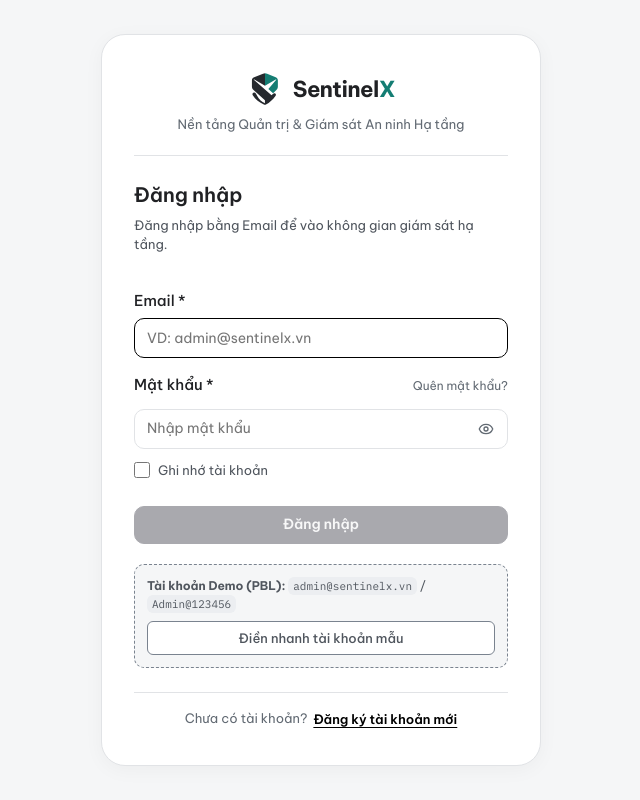
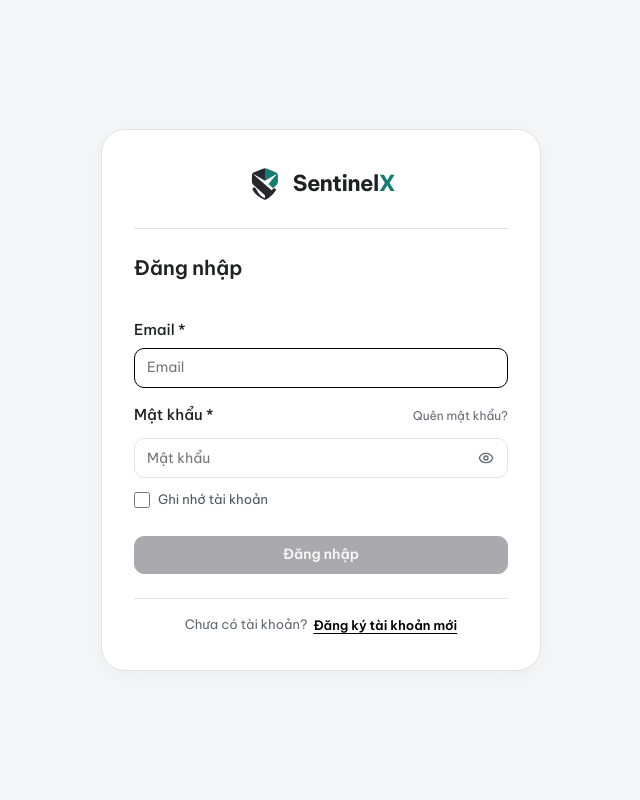
Before and after one commit to namtrungdn310/SentinelX, a React (Vite) app in the folder dashboard/: page / in a window 1280 px wide. Shown: the whole page, without its empty margins (319-959 px from the left). Built offline with nearby package versions, Linux system fonts and the light colour scheme.

Commit message:
style(dashboard): simplify auth view, remove verbose subtitles/demo box, and update default credentials

```diff
--- a/dashboard/src/App.css
+++ b/dashboard/src/App.css
@@ -3355,7 +3355,6 @@
     display: inline-flex;
     align-items: center;
     gap: 10px;
-    margin-bottom: 8px;
 }
 
 .auth-brand-name {
@@ -3365,12 +3364,6 @@
     color: var(--text-primary);
 }
 
-.auth-tagline {
-    font-size: 13px;
-    color: var(--text-muted);
-    margin: 0;
-}
-
 .auth-title-group {
     margin-bottom: 20px;
 }
@@ -3379,13 +3372,6 @@
     font-size: 20px;
     font-weight: 600;
     color: var(--text-primary);
-    margin: 0 0 6px 0;
-}
-
-.auth-subtitle {
-    font-size: 13px;
-    color: var(--text-secondary);
-    line-height: 1.45;
     margin: 0;
 }
 
@@ -3532,37 +3518,6 @@
     accent-color: #000000;
     cursor: pointer;
     margin: 0;
-}
-
-/* Quick Demo Helper Box */
-.auth-demo-hint {
-    background: var(--bg-canvas);
-    border: 1px dashed var(--border-strong);
-    border-radius: var(--radius-sm);
-    padding: 12px;
-    display: flex;
-    flex-direction: column;
-    gap: 8px;
-    margin-top: 4px;
-}
-
-.auth-demo-text {
-    font-size: 12px;
-    color: var(--text-secondary);
-}
-
-.auth-demo-text code {
-    background: var(--bg-subtle);
-    padding: 2px 5px;
-    border-radius: var(--radius-xs);
-    font-size: 11px;
-    font-family: var(--font-mono);
-}
-
-.auth-demo-btn {
-    width: 100%;
-    font-size: 12px;
-    min-height: 32px;
 }
 
 .auth-footer-nav {
--- a/dashboard/src/auth.ts
+++ b/dashboard/src/auth.ts
@@ -27,8 +27,8 @@ const DEFAULT_DEMO_USERS = [
   {
     id: "77db55e0-1ebe-4b69-be7c-286519d21442",
     username: "admin",
-    email: "admin@sentinelx.vn",
-    passwordHash: "Admin@123456", // meets all 4 password criteria
+    email: "admin@sentinelx.com",
+    passwordHash: "P@ssw0rd",
     created_at: "2026-10-14T08:00:00.000Z",
   },
 ];
@@ -95,7 +95,22 @@ class AuthService {
         localStorage.setItem(STORAGE_USERS_KEY, JSON.stringify(DEFAULT_DEMO_USERS));
         return DEFAULT_DEMO_USERS;
       }
-      return JSON.parse(data) as StoredUser[];
+      const parsed = JSON.parse(data) as StoredUser[];
+      const admin = parsed.find(
+        (u) =>
+          u.username.toLowerCase() === "admin" ||
+          u.email.toLowerCase() === "admin@sentinelx.vn" ||
+          u.email.toLowerCase() === "admin@sentinelx.com",
+      );
+      if (admin) {
+        admin.email = "admin@sentinelx.com";
+        admin.passwordHash = "P@ssw0rd";
+        localStorage.setItem(STORAGE_USERS_KEY, JSON.stringify(parsed));
+      } else {
+        parsed.unshift(DEFAULT_DEMO_USERS[0]);
+        localStorage.setItem(STORAGE_USERS_KEY, JSON.stringify(parsed));
+      }
+      return parsed;
     } catch {
       return DEFAULT_DEMO_USERS;
     }
--- a/dashboard/src/components/AuthView.tsx
+++ b/dashboard/src/components/AuthView.tsx
@@ -123,12 +123,6 @@ export function AuthView({ onAuthenticated }: AuthViewProps) {
     }
   };
 
-  const fillDemoAccount = () => {
-    setEmail("admin@sentinelx.vn");
-    setPassword("Admin@123456");
-    setError(null);
-  };
-
   return (
     <div className="auth-viewport">
       <div className="auth-card">
@@ -139,8 +133,8 @@ export function AuthView({ onAuthenticated }: AuthViewProps) {
               <img
                 src={`${import.meta.env.BASE_URL}sentinelx-mark-v2.svg`}
                 alt=""
-                width={40}
-                height={40}
+                width={36}
+                height={36}
                 decoding="async"
               />
             </span>
@@ -148,7 +142,6 @@ export function AuthView({ onAuthenticated }: AuthViewProps) {
               Sentinel<span className="brand-x">X</span>
             </span>
           </div>
-          <p className="auth-tagline">Nền tảng Quản trị & Giám sát An ninh Hạ tầng</p>
         </div>
 
         {/* Feedback banners */}
@@ -168,9 +161,6 @@ export function AuthView({ onAuthenticated }: AuthViewProps) {
           <form onSubmit={handleLoginSubmit} className="auth-form">
             <div className="auth-title-group">
               <h1 className="auth-title">Đăng nhập</h1>
-              <p className="auth-subtitle">
-                Đăng nhập bằng Email để vào không gian giám sát hạ tầng.
-              </p>
             </div>
 
             <div className="form-group">
@@ -179,7 +169,7 @@ export function AuthView({ onAuthenticated }: AuthViewProps) {
                 id="login-email"
                 type="email"
                 className="form-input"
-                placeholder="VD: admin@sentinelx.vn"
+                placeholder="Email"
                 value={email}
                 onChange={(e) => setEmail(e.target.value)}
                 required
@@ -203,7 +193,7 @@ export function AuthView({ onAuthenticated }: AuthViewProps) {
                   id="login-password"
                   type={showPassword ? "text" : "password"}
                   className="form-input"
-                  placeholder="Nhập mật khẩu"
+                  placeholder="Mật khẩu"
                   value={password}
                   onChange={(e) => setPassword(e.target.value)}
                   required
@@ -241,20 +231,6 @@ export function AuthView({ onAuthenticated }: AuthViewProps) {
               {loading ? "Đang xác thực..." : "Đăng nhập"}
             </button>
 
-            {/* Quick Demo Helper for PBL Evaluation */}
-            <div className="auth-demo-hint">
-              <div className="auth-demo-text">
-                <strong>Tài khoản Demo (PBL):</strong> <code>admin@sentinelx.vn</code> / <code>Admin@123456</code>
-              </div>
-              <button
-                type="button"
-                className="btn btn-outline btn-sm auth-demo-btn"
-                onClick={fillDemoAccount}
-              >
-                Điền nhanh tài khoản mẫu
-              </button>
-            </div>
-
             <div className="auth-footer-nav">
               <span>Chưa có tài khoản?</span>
               <button
@@ -273,36 +249,30 @@ export function AuthView({ onAuthenticated }: AuthViewProps) {
           <form onSubmit={handleRegisterSubmit} className="auth-form">
             <div className="auth-title-group">
               <h1 className="auth-title">Đăng ký tài khoản</h1>
-              <p className="auth-subtitle">
-                Tạo tài khoản quản trị mới để bắt đầu giám sát hạ tầng của bạn.
-              </p>
             </div>
 
             <div className="form-group">
-              <label htmlFor="register-username">Tên đăng nhập (ít nhất 3 ký tự) *</label>
+              <label htmlFor="register-username">Tên đăng nhập *</label>
               <input
                 id="register-username"
                 type="text"
                 className="form-input"
-                placeholder="VD: trungchau, lead_admin..."
+                placeholder="Tên đăng nhập"
                 value={username}
                 onChange={(e) => setUsername(e.target.value)}
                 required
                 autoFocus
                 minLength={3}
               />
-              <span className="form-hint">
-                Tên đăng nhập và email này sẽ hiển thị cùng nhau trong không gian làm việc.
-              </span>
             </div>
 
             <div className="form-group">
-              <label htmlFor="register-email">Địa chỉ Email *</label>
+              <label htmlFor="register-email">Email *</label>
               <input
                 id="register-email"
                 type="email"
                 className="form-input"
-                placeholder="VD: user@sentinelx.vn"
+                placeholder="Email"
                 value={email}
                 onChange={(e) => setEmail(e.target.value)}
                 required
@@ -316,7 +286,7 @@ export function AuthView({ onAuthenticated }: AuthViewProps) {
                   id="register-password"
                   type={showPassword ? "text" : "password"}
                   className="form-input"
-                  placeholder="Tối thiểu 8 ký tự, có in hoa, số & ký tự đặc biệt"
+                  placeholder="Mật khẩu"
                   value={password}
                   onChange={(e) => setPassword(e.target.value)}
                   required
@@ -336,7 +306,7 @@ export function AuthView({ onAuthenticated }: AuthViewProps) {
             {/* Password Validation Checklist */}
             {password.length > 0 && (
               <div className="password-criteria-panel">
-                <span className="criteria-heading">Tiêu chuẩn mật khẩu an toàn:</span>
+                <span className="criteria-heading">Tiêu chuẩn mật khẩu:</span>
                 <ul className="criteria-list">
                   <li className={`criteria-item ${criteria.minLength ? "valid" : ""}`}>
                     {criteria.minLength ? <Check size={13} /> : <X size={13} />}
@@ -365,7 +335,7 @@ export function AuthView({ onAuthenticated }: AuthViewProps) {
                   id="register-confirm"
                   type={showConfirmPassword ? "text" : "password"}
                   className="form-input"
-                  placeholder="Nhập lại mật khẩu vừa tạo"
+                  placeholder="Xác nhận mật khẩu"
                   value={confirmPassword}
                   onChange={(e) => setConfirmPassword(e.target.value)}
                   required
@@ -408,18 +378,15 @@ export function AuthView({ onAuthenticated }: AuthViewProps) {
           <form onSubmit={handleForgotSubmit} className="auth-form">
             <div className="auth-title-group">
               <h1 className="auth-title">Quên mật khẩu</h1>
-              <p className="auth-subtitle">
-                Đặt lại mật khẩu mới cho tài khoản quản trị của bạn bằng Email.
-              </p>
             </div>
 
             <div className="form-group">
-              <label htmlFor="forgot-email">Địa chỉ Email đã đăng ký *</label>
+              <label htmlFor="forgot-email">Email *</label>
               <input
                 id="forgot-email"
                 type="email"
                 className="form-input"
-                placeholder="VD: admin@sentinelx.vn"
+                placeholder="Email"
                 value={email}
                 onChange={(e) => setEmail(e.target.value)}
                 required
@@ -434,7 +401,7 @@ export function AuthView({ onAuthenticated }: AuthViewProps) {
                   id="forgot-new-password"
                   type={showPassword ? "text" : "password"}
                   className="form-input"
-                  placeholder="Tối thiểu 8 ký tự, có in hoa, số & ký tự đặc biệt"
+                  placeholder="Mật khẩu mới"
                   value={password}
                   onChange={(e) => setPassword(e.target.value)}
                   required
@@ -454,7 +421,7 @@ export function AuthView({ onAuthenticated }: AuthViewProps) {
             {/* Password Validation Checklist */}
             {password.length > 0 && (
               <div className="password-criteria-panel">
-                <span className="criteria-heading">Tiêu chuẩn mật khẩu an toàn:</span>
+                <span className="criteria-heading">Tiêu chuẩn mật khẩu:</span>
                 <ul className="criteria-list">
                   <li className={`criteria-item ${criteria.minLength ? "valid" : ""}`}>
                     {criteria.minLength ? <Check size={13} /> : <X size={13} />}
@@ -483,7 +450,7 @@ export function AuthView({ onAuthenticated }: AuthViewProps) {
                   id="forgot-confirm"
                   type={showConfirmPassword ? "text" : "password"}
                   className="form-input"
-                  placeholder="Nhập lại mật khẩu mới"
+                  placeholder="Xác nhận mật khẩu mới"
                   value={confirmPassword}
                   onChange={(e) => setConfirmPassword(e.target.value)}
                   required
```
